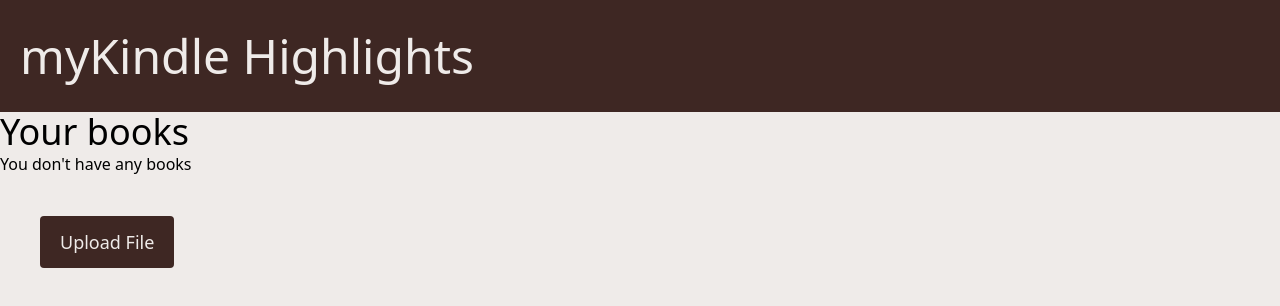
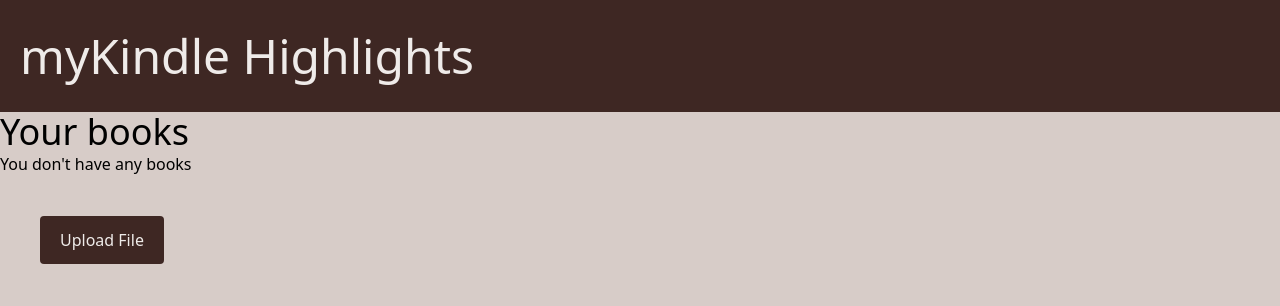
Before and after one commit to OKE225/myKindle_Highlights_app, a React (Vite) app in the folder client/: page / in a window 1280 px wide. Shown: the top 306 px of the page. Built offline with nearby package versions, Linux system fonts and the light colour scheme.

Commit message:
Small UI improve

```diff
--- a/client/index.html
+++ b/client/index.html
@@ -6,7 +6,7 @@
     <meta name="viewport" content="width=device-width, initial-scale=1.0" />
     <title>my_kindle_highlights_app</title>
   </head>
-  <body class="bg-brown-50">
+  <body class="bg-brown-100">
     <div id="root"></div>
     <script type="module" src="/src/main.tsx"></script>
   </body>
--- a/client/src/components/UploadFileBtn.tsx
+++ b/client/src/components/UploadFileBtn.tsx
@@ -22,7 +22,7 @@
         onChange={setBooks}
       />
       <button
-        className="bg-brown-900 text-brown-50 px-5 py-3 m-10 text-lg rounded-sm cursor-pointer hover:bg-brown-800"
+        className="bg-brown-900 text-brown-50 px-5 py-3 m-10 rounded-sm cursor-pointer hover:bg-brown-800"
         onClick={handleClick}>
         Upload File
       </button>
```
